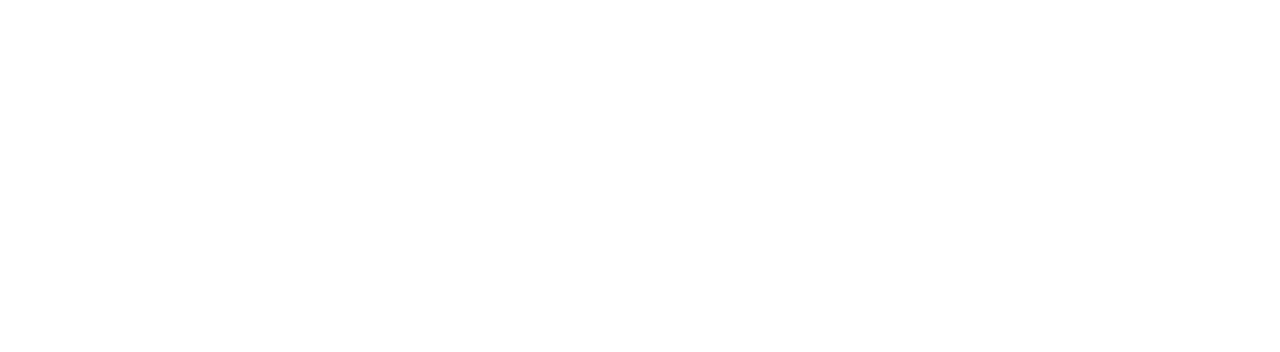
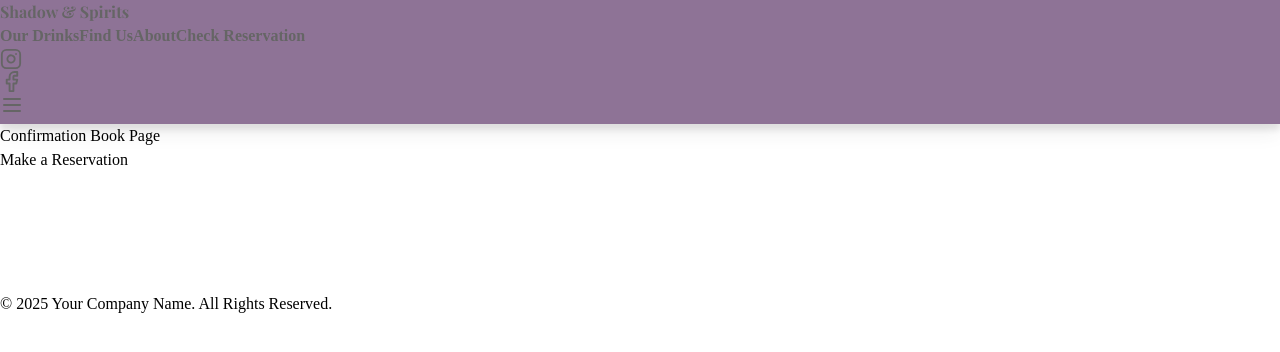
Before and after one commit to SabR55/ShadowNSpirits, a React (Vite) app in the folder client/: page /reservationConfirmed in a window 1280 px wide. Before the commit this address had no page. Shown: the top 352 px of the page. Built offline with nearby package versions, Linux system fonts and the light colour scheme; a web font is replaced by a local one.

Commit message:
Added ResConfim page and updated some things

```diff
--- a/client/src/App.jsx
+++ b/client/src/App.jsx
@@ -1,15 +1,17 @@
 import './App.css'
 import {Route, Routes} from "react-router-dom";
-import Page1 from './pages/Page1';
+import OurDrinks from './pages/OurDrinks';
 import Layout from './Layout';
 import Homepage from './pages/Homepage';
+import ResConfirm from './pages/ResConfirm';
 
 function App() {
   return (
     <Routes>
       <Route path="/" element={<Layout />}>
         <Route index element={<Homepage />} />
-        <Route path="/page1" element={<Page1 />} />
+        <Route path="/ourDrinks" element={<OurDrinks />} />
+        <Route path="/reservationConfirmed" element={<ResConfirm />} />
       </Route>
     </Routes>
   )
--- a/client/src/Navbar.jsx
+++ b/client/src/Navbar.jsx
@@ -24,7 +24,7 @@ function Navbar(){
 
           {/* Desktop Navigation */}
           <div className="hidden md:flex items-center space-x-6">
-            <Link to={"/page1"} className="text-white hover:text-gray-300 transition duration-300">
+            <Link to={"/ourDrinks"} className="text-white hover:text-gray-300 transition duration-300">
               Our Drinks
             </Link>
             <Link to={"/findUs"}  className="text-white hover:text-gray-300 transition duration-300">
@@ -40,10 +40,10 @@ function Navbar(){
             {/* Social Media Icons */}
             <div className="flex space-x-4">
               <a href="https://instagram.com" target="_blank" rel="noopener noreferrer" className="text-white">
-                <Instagram size={24} />
+                <Instagram size={22} />
               </a>
               <a href="https://facebook.com" target="_blank" rel="noopener noreferrer" className="text-white">
-                <Facebook size={24} />
+                <Facebook size={23} />
               </a>
             </div>
           </div>
@@ -64,7 +64,7 @@ function Navbar(){
           <div className="md:hidden">
             <div className="px-[15%] pt-2 pb-3 space-y-1 text-center">
             <Link
-                to={"/page1"}
+                to={"/ourDrinks"}
                 className="text-white block px-3 py-2 text-center"
               >
                 Our Drinks
--- a/client/src/pages/Homepage.jsx
+++ b/client/src/pages/Homepage.jsx
@@ -2,7 +2,7 @@
 function Homepage(){
 
     return (
-        <div className="pt-16">
+        <div className="pt-24">
 
         <h1>Homepage</h1>
 
--- a/client/src/pages/Page1.jsx
+++ b/client/src/pages/OurDrinks.jsx
@@ -2,7 +2,7 @@
 
 function Page1() {
     return (
-        <div>Page 1</div>
+        <div className="pt-24">Our Drinks Page</div>
     )
 }
 
--- /dev/null
+++ b/client/src/pages/ResConfirm.jsx
@@ -0,0 +1,11 @@
+
+
+function ResConfirm() {
+    return(
+        <div className="pt-24">
+            <h1>Confirmation Book Page</h1>
+        </div>
+    );
+}
+
+export default ResConfirm;
```
